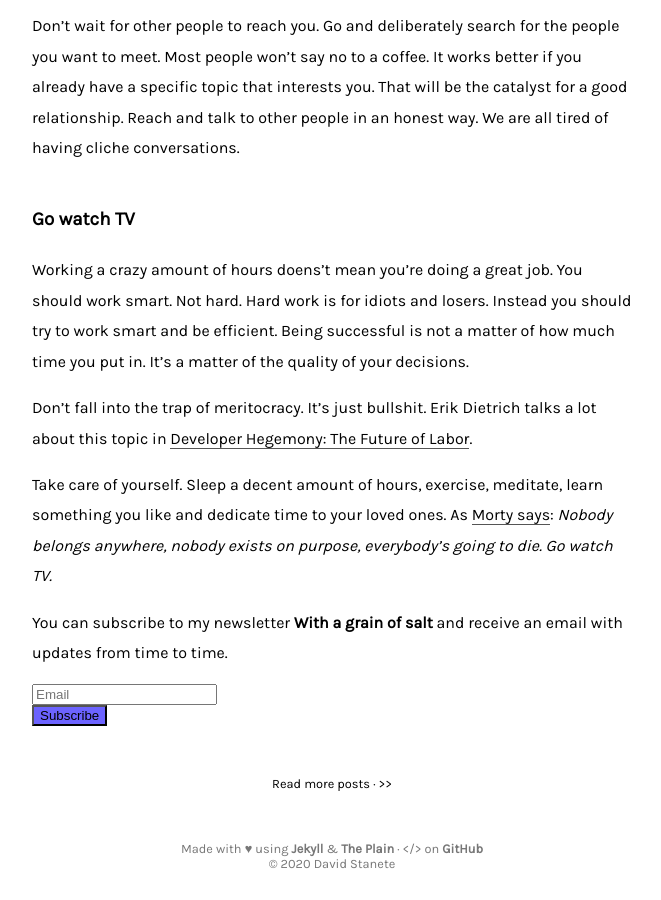
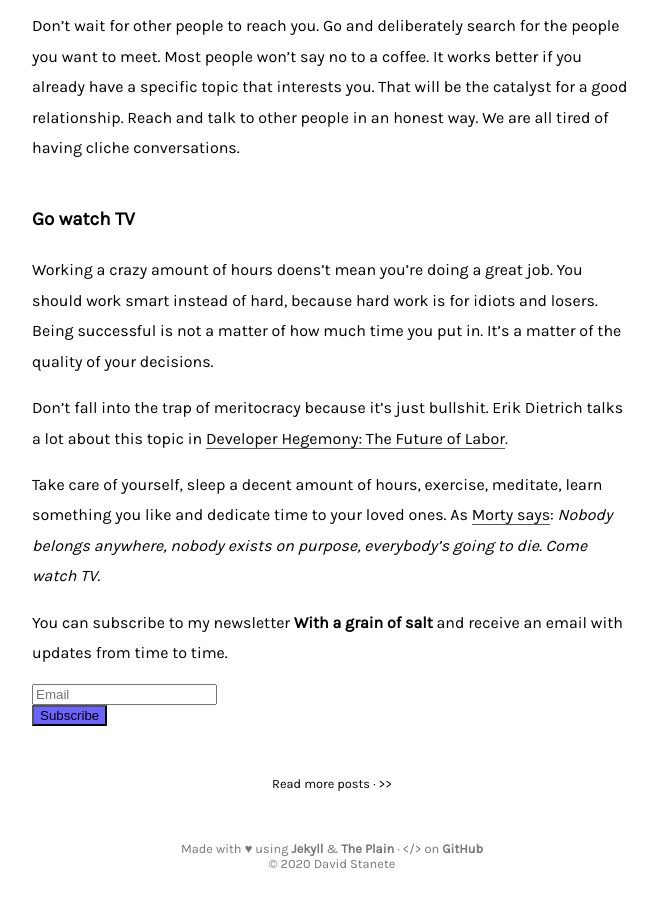
Before and after one commit to stanete/stanete.github.io, a Jekyll site: the page built from _posts/2020-08-02-survive-working-startup.md, in a window 1280 px wide and 900 px high, scrolled down 9639 px. Shown: the whole window, without its empty margins (308-969 px from the left). Built offline with Jekyll 4.4.1, drawn with Linux system fonts in a browser that asks for light colours; comment, search, counter and statistics services are not loaded; some of the changed text lies outside the part shown.

Commit message:
Improve paragraph for watching tv

```diff
--- a/_posts/2020-08-02-survive-working-startup.md
+++ b/_posts/2020-08-02-survive-working-startup.md
@@ -141,10 +141,10 @@ Don't wait for other people to reach you. Go and deliberately search for the peo
 
 ### Go watch TV
 
-Working a crazy amount of hours doens't mean you're doing a great job. You should work smart. Not hard. Hard work is for idiots and losers. Instead you should try to work smart and be efficient. Being successful is not a matter of how much time you put in. It's a matter of the quality of your decisions.
+Working a crazy amount of hours doens't mean you're doing a great job. You should work smart instead of hard, because hard work is for idiots and losers. Being successful is not a matter of how much time you put in. It's a matter of the quality of your decisions.
 
-Don't fall into the trap of meritocracy. It's just bullshit. Erik Dietrich talks a lot about this topic in [Developer Hegemony: The Future of Labor](https://www.amazon.es/Developer-Hegemony-Future-Erik-Dietrich/dp/0692866809).
+Don't fall into the trap of meritocracy because it's just bullshit. Erik Dietrich talks a lot about this topic in [Developer Hegemony: The Future of Labor](https://www.amazon.es/Developer-Hegemony-Future-Erik-Dietrich/dp/0692866809).
 
-Take care of yourself. Sleep a decent amount of hours, exercise, meditate, learn something you like and dedicate time to your loved ones. As [Morty says](https://www.youtube.com/watch?v=E_qvy82U4RE): _Nobody belongs anywhere, nobody exists on purpose, everybody's going to die. Go watch TV._
+Take care of yourself, sleep a decent amount of hours, exercise, meditate, learn something you like and dedicate time to your loved ones. As [Morty says](https://www.youtube.com/watch?v=E_qvy82U4RE): _Nobody belongs anywhere, nobody exists on purpose, everybody's going to die. Come watch TV._
 
 You can subscribe to my newsletter **With a grain of salt** and receive an email with updates from time to time.
```
Also changed, not shown: other parts of _posts/2020-08-02-survive-working-startup.md (+1 -1 lines), _es/survive-working-startup.md (+3 -3 lines).
